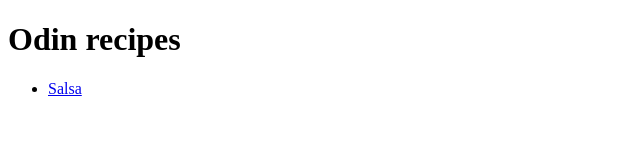
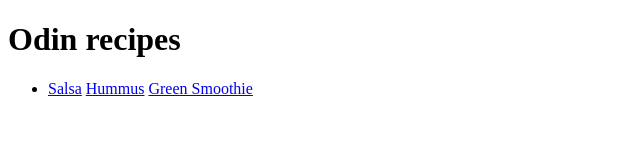
Before and after one commit to JarrettP/odin-recipes, a plain HTML site: page index.html in a window 1280 px wide. Shown: the whole page, without its empty margins (0-640 px from the left). Drawn offline with Linux system fonts and the light colour scheme.

Commit message:
Added recipe links to main list

```diff
--- a/index.html
+++ b/index.html
@@ -11,6 +11,8 @@
     <ul>
         <li>
             <a href="./recipes/salsa.html">Salsa</a>
+            <a href="./recipes/hummus.html">Hummus</a>
+            <a href="./recipes/green_smoothie.html">Green Smoothie</a>
         </li>
     </ul>
 </body>
```
